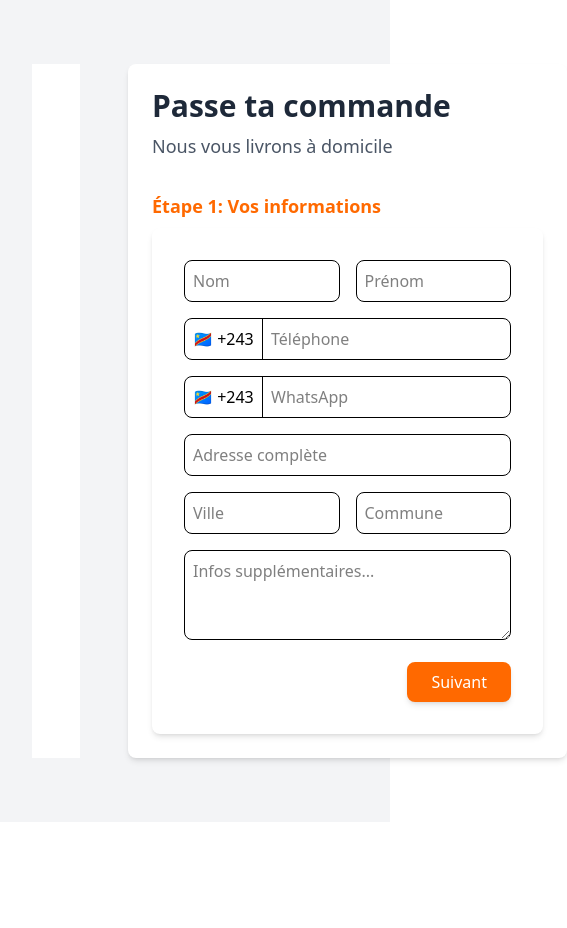
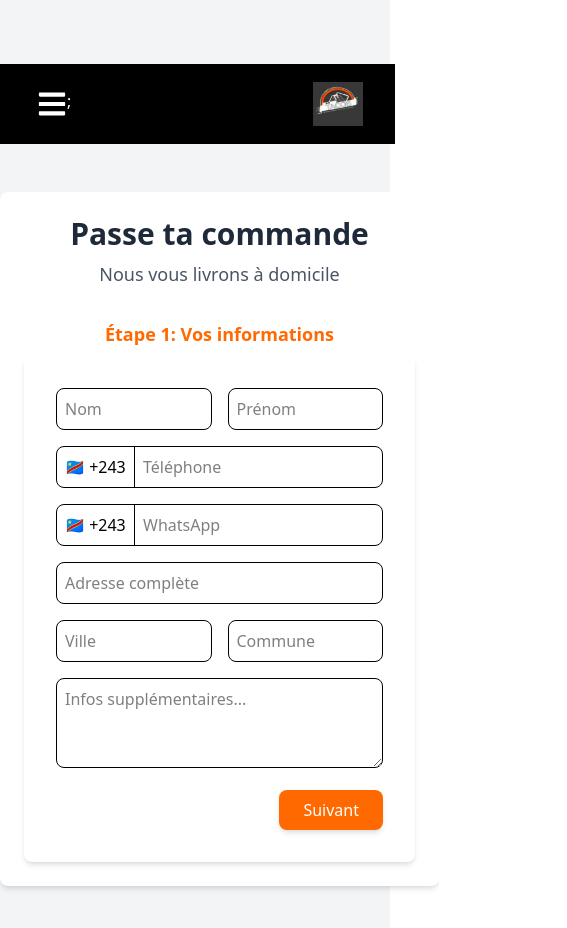
Before and after one commit to Jumvi/commandDesign, a React (Vite) app: page / in a window 390 px wide. Shown: the top 928 px of the page, 567 px wide, since content can reach past the window. Before the commit the page ends 844 px from the top, so only its background shows below. Built offline with nearby package versions, Linux system fonts and the light colour scheme.

Commit message:
add react-icons dependency and implement responsive header with hamburger menu in CommandAside component

```diff
--- a/package.json
+++ b/package.json
@@ -16,6 +16,7 @@
     "react": "^18.3.1",
     "react-dom": "^18.3.1",
     "react-hook-form": "^7.54.2",
+    "react-icons": "^5.4.0",
     "react-select": "^5.10.0",
     "yup": "^1.6.1"
   },
--- a/src/components/command-aside.tsx
+++ b/src/components/command-aside.tsx
@@ -1,14 +1,29 @@
 import React from "react";
+import { FaBars } from "react-icons/fa";
 
 import "../../public/style/landing.css";
 
 function CommandAside() {
   return (
     <aside className="w-full rounded-xl overflow-hidden  duration-300">
+      <header className="header bg-black text-white flex justify-between items-center p-4">
+        <button className="hamburger-menu" aria-label="Menu">
+          <FaBars size={30} color="white" />;
+        </button>
+
+        <div className="logo">
+          <img
+            src="../../src/assets/logo1.png"
+            alt="Logo"
+            className="logo-img"
+          />
+        </div>
+      </header>
+
       <img
         src="../../src/assets/menuKinTacos.png"
         alt="kinTacos menu's"
-        className="w-full h-full object-cover"
+        className=" header-image  w-full h-[700px] object-cover"
       />
     </aside>
   );
--- a/src/index.css
+++ b/src/index.css
@@ -15,3 +15,155 @@ body,
 * {
   box-sizing: border-box;
 }
+
+/* Classe utilitaire pour changer le layout de row à col en mode mobile */
+.layout-toggle {
+  display: flex;
+  flex-direction: row;
+}
+
+@media (max-width: 768px) {
+  .layout-toggle {
+    flex-direction: column;
+  }
+}
+
+@media (max-width: 480px) {
+  .layout-toggle {
+    flex-direction: column;
+  }
+}
+
+/* Styles par défaut */
+.header {
+  display: none;
+  justify-content: space-between;
+  align-items: center;
+  padding: 16px;
+  background-color: black;
+}
+
+.logo-img {
+  display: none;
+  width: 50px;
+}
+
+.hamburger-menu {
+  display: none; /* Masqué par défaut sur les grands écrans */
+  background: transparent;
+  border: none;
+  cursor: pointer;
+  padding: 10px;
+}
+
+.hamburger-icon {
+  width: 30px;
+  height: 3px;
+  background-color: #333;
+  position: relative;
+}
+
+.hamburger-icon::before,
+.hamburger-icon::after {
+  content: "";
+  position: absolute;
+  width: 30px;
+  height: 3px;
+  background-color: #333;
+}
+
+.hamburger-icon::before {
+  top: -8px;
+}
+
+.hamburger-icon::after {
+  top: 8px;
+}
+
+.black-bg {
+  background-color: white;
+}
+
+.align-center {
+  display: flex;
+  flex-direction: column;
+  text-align: center;
+  align-items: center;
+}
+
+.header-image {
+  width: 100%; /* L'image prend toute la largeur de son conteneur */
+  max-width: 600px; /* Limite la taille de l'image */
+}
+
+/* Styles pour les écrans mobiles */
+@media (max-width: 768px) {
+  .logo-img {
+    display: block; /* Masque le logo sur mobile */
+  }
+
+  .align-center {
+    display: flex;
+    align-items: center;
+    justify-content: center;
+    flex-direction: column;
+    margin: 0 auto;
+  }
+
+  .header {
+    display: flex; /* Affiche le header en block */
+    padding: 2rem;
+    height: 5rem;
+  }
+
+  .aside-image {
+    width: 700px;
+  }
+
+  .hamburger-menu {
+    display: flex; /* Affiche le menu hamburger */
+  }
+
+  .header-image {
+    display: none; /* Masque l'image sur mobile */
+  }
+}
+
+@media (max-width: 468px) {
+  .header-image {
+    display: none; /* Masque l'image sur mobile */
+  }
+
+  .header {
+    display: flex;
+    padding: 2rem;
+    height: 5rem;
+    width: 25rem;
+  }
+
+  .layout-toggle {
+    flex-direction: column;
+    align-items: center;
+    justify-content: center;
+  }
+
+  .align-center {
+    display: flex;
+    align-items: center;
+    justify-content: center;
+    flex-direction: column;
+  }
+
+  .black-bg {
+    background-color: black;
+    width: 25rem;
+  }
+
+  .logo-img {
+    display: block; /* Masque le logo sur mobile */
+  }
+
+  .hamburger-menu {
+    display: flex; /* Affiche le menu hamburger */
+  }
+}
--- a/src/pages/command-page.tsx
+++ b/src/pages/command-page.tsx
@@ -4,12 +4,12 @@ import CommandeForm from "../components/command-form";
 
 function CommandPage() {
   return (
-    <main className="bg-gray-100 py-16 px-8 md:px-24 lg:px-32 flex justify-center">
-      <div className="max-w-5xl w-full flex md:flex-row gap-12 lg:gap-20">
-        <aside className="md:w-1/3 bg-white  p-6">
+    <main className="bg-gray-100 py-16  md:px-24 lg:px-32 flex justify-center">
+      <div className=" layout-toggle max-w-5xl w-full flex flex-col gap-12 lg:gap-20">
+        <aside className=" black-bg  bg-white  ">
           <CommandAside />
         </aside>
-        <section className="md:w-2/3 bg-white rounded-lg shadow-md p-6">
+        <section className="align-center  md:w-2/3 bg-white rounded-lg shadow-md p-6 ">
           <h1 className="text-3xl font-semibold text-gray-800 mb-2">
             Passe ta commande
           </h1>
```
Also changed, not shown: src/assets/logo1.png (added), 1 other file (tests, documents, lock files or other folders).
